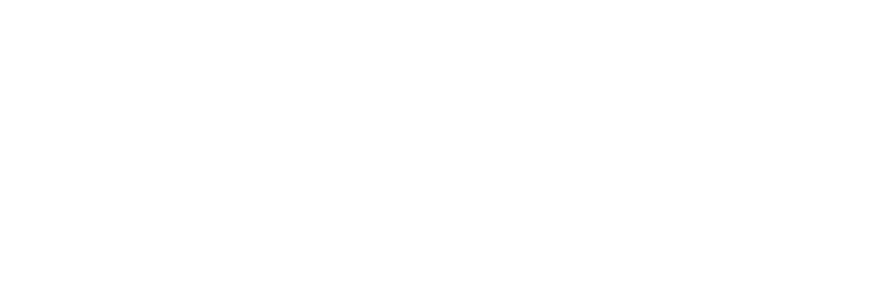
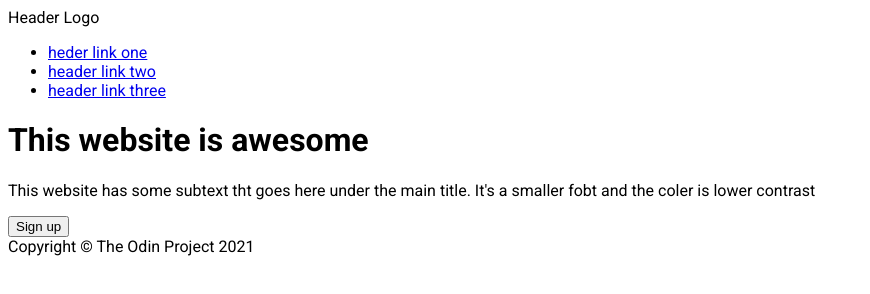
Before and after one commit to gloriousoyetunji/OdinLanding, a plain HTML site: page index.html in a window 1280 px wide. Shown: the whole page, without its empty margins (0-870 px from the left). Drawn offline with Linux system fonts and the light colour scheme.

Commit message:
Added more in depth sections and divs to index.html

```diff
--- a/index.html
+++ b/index.html
@@ -3,9 +3,50 @@
 <head>
     <meta charset="UTF-8">
     <meta name="viewport" content="width=device-width, initial-scale=1.0">
-    <title>Document</title>
+    <title>Odin Landing Page</title>
+    <link rel="stylesheet" href="./styles.css">
 </head>
 <body>
+    <div class="header">
+        <div class="right-links">
+            Header Logo
+        </div>
 
+        <div class="left-links">
+            <ul>
+                <li><a href="#">heder link one</a></li>
+                <li><a href="#">header link two</a></li>
+                <li><a href="#">header link three</a></li>
+            </ul>
+        </div>
+    </div>
+    <div class="content">
+        <div class="section-one">
+            <div>
+                <div class="right-section">
+                    <h1>This website is awesome</h1>
+                    <p>This website has some subtext tht goes here under the main title. It's a smaller fobt and the coler is lower contrast</p>
+                    <button>Sign up</button>
+                </div>
+
+                <div class="left-section">
+
+                </div>
+            </div>
+        </div>
+
+        <div class="section-two">
+        </div>
+
+        <div class="section-three">
+        </div>
+
+        <div class="section-four">
+        </div>
+    </div>
+
+    <div class="footer">
+        Copyright &copy; The Odin Project 2021
+    </div>
 </body>
 </html>
--- a/styles.css
+++ b/styles.css
@@ -0,0 +1,5 @@
+@import url('https://fonts.googleapis.com/css2?family=Roboto:wght@400;700&display=swap');
+
+body{
+    font-family: Roboto, sans-serif;
+}
```
